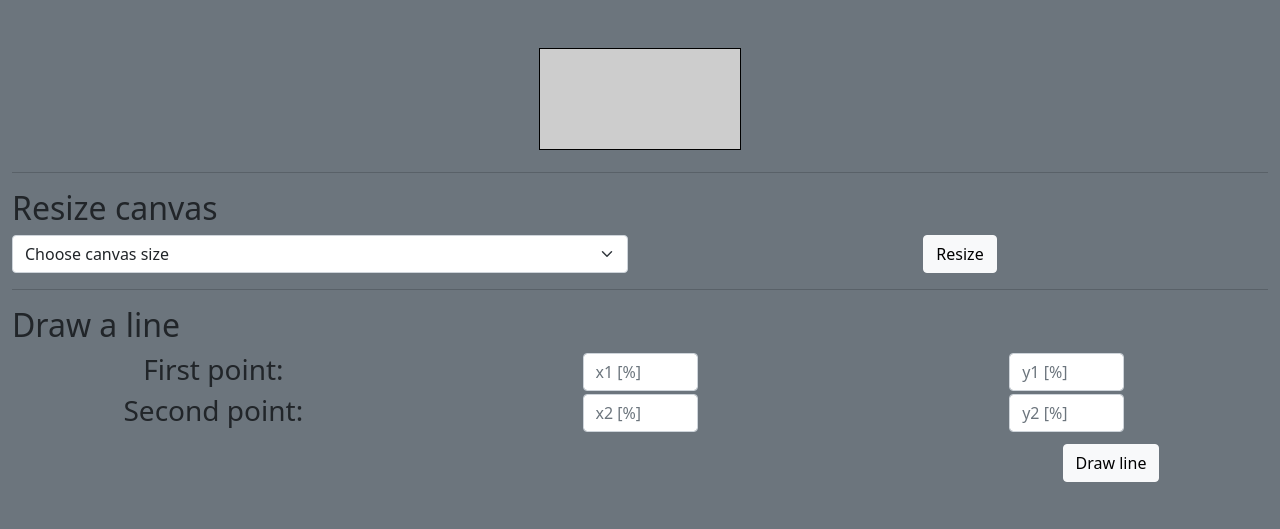
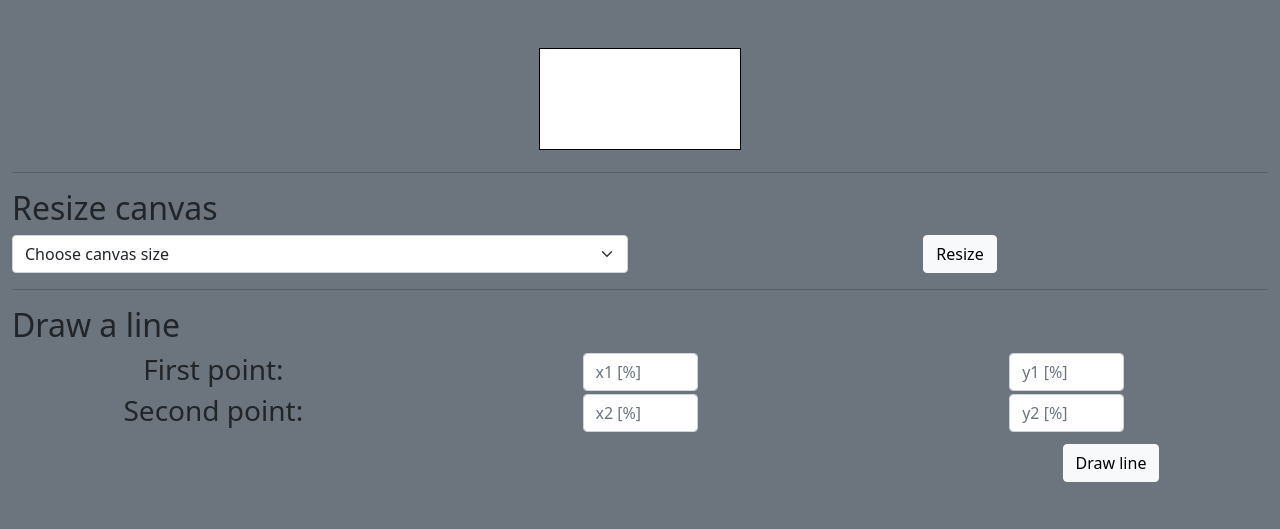
Before and after one commit to Tija01/draw_webapp, a Flask app: page /draw in a window 1280 px wide. Shown: the part 76-605 px from the top of the page. Run offline with Flask 2, Linux system fonts and the light colour scheme; a user stored in the database is signed in.

Commit message:
Changed the canvas bg color appearence

```diff
--- a/static/styles.css
+++ b/static/styles.css
@@ -2,7 +2,7 @@
 canvas
 {
     border:1px solid #000000;
-    background: #cdcdcd
+    background: #ffffff
 }
 
 
```
